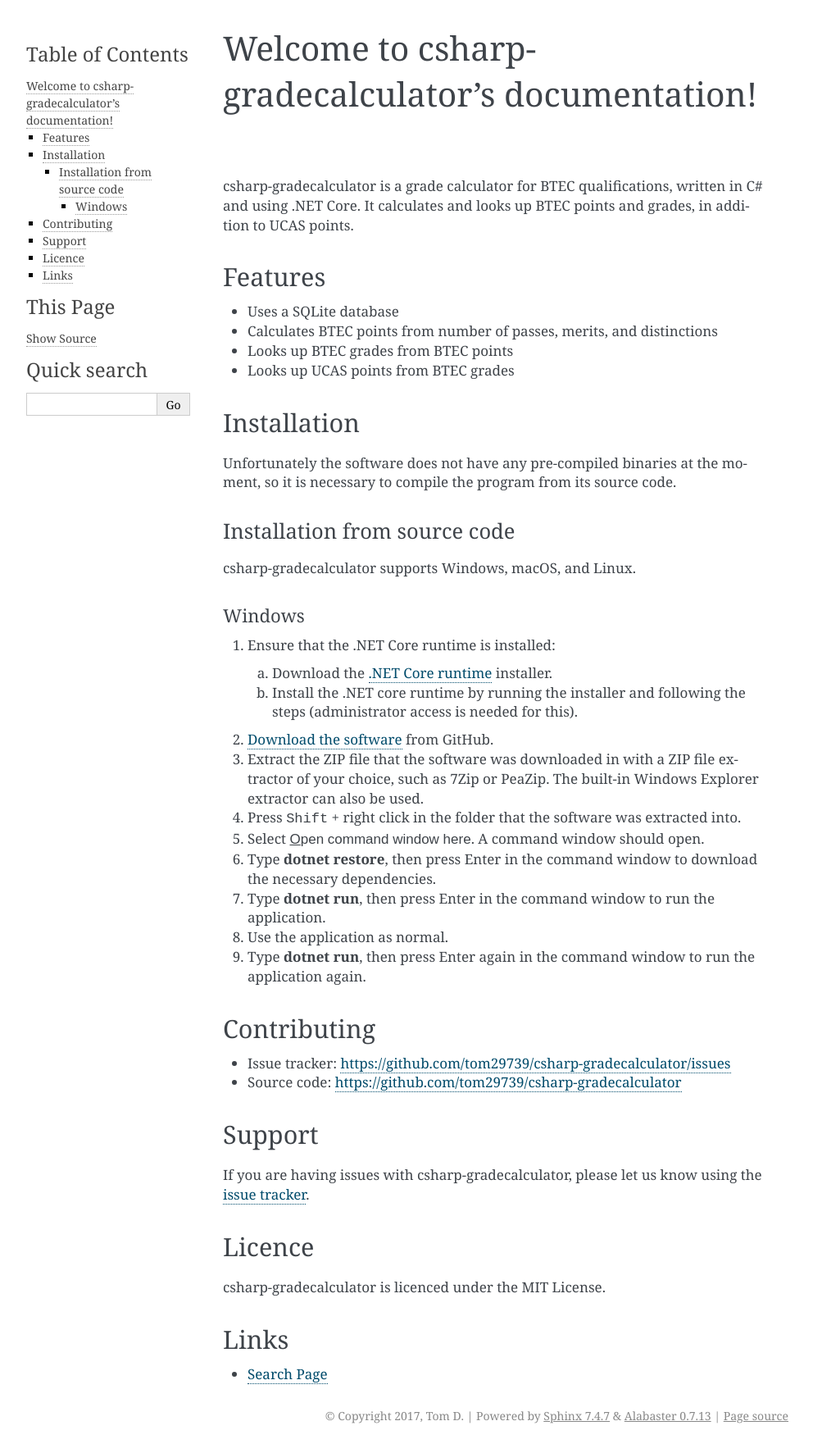
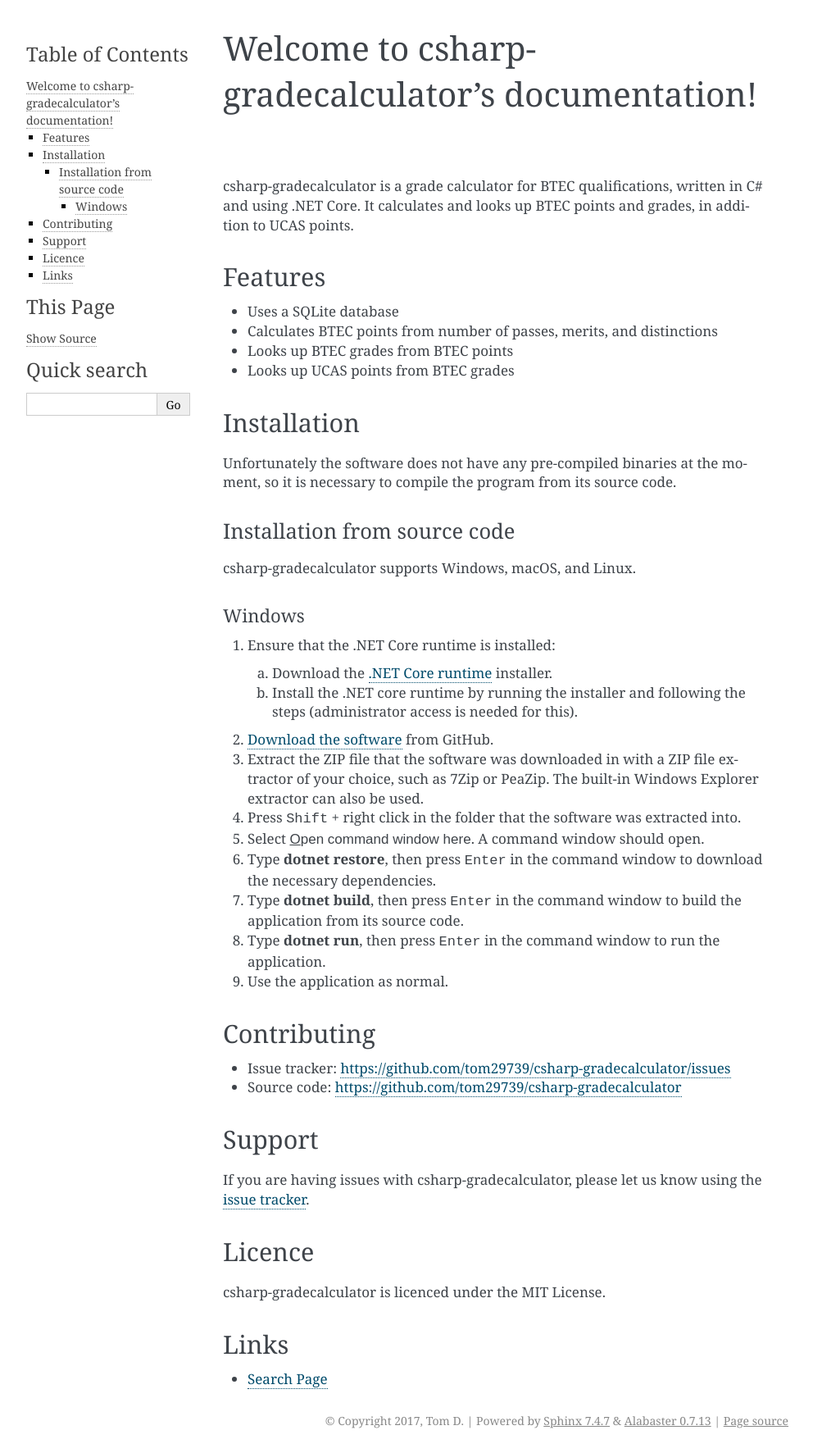
Before and after one commit to tom29739/csharp-gradecalculator, a Sphinx documentation site: the page built from docs/index.rst, in a window 1280 px wide. Shown: the whole page at 82% size, without its empty margins (148-1140 px from the left). Built offline with Sphinx 7.4.7, drawn with Linux system fonts in a browser that asks for light colours.

Commit message:
Add build step to Windows installation docs

```diff
--- a/docs/index.rst
+++ b/docs/index.rst
@@ -47,10 +47,10 @@ Windows
 #. Extract the ZIP file that the software was downloaded in with a ZIP file extractor of your choice, such as 7Zip or PeaZip. The built-in Windows Explorer extractor can also be used.
 #. Press :kbd:`Shift` + right click in the folder that the software was extracted into.
 #. Select :guilabel:`&Open command window here`. A command window should open.
-#. Type :command:`dotnet restore`, then press Enter in the command window to download the necessary dependencies.
-#. Type :command:`dotnet run`, then press Enter in the command window to run the application.
+#. Type :command:`dotnet restore`, then press :kbd:`Enter` in the command window to download the necessary dependencies.
+#. Type :command:`dotnet build`, then press :kbd:`Enter` in the command window to build the application from its source code.
+#. Type :command:`dotnet run`, then press :kbd:`Enter` in the command window to run the application.
 #. Use the application as normal.
-#. Type :command:`dotnet run`, then press Enter again in the command window to run the application again.
 
 Contributing
 ------------
```
